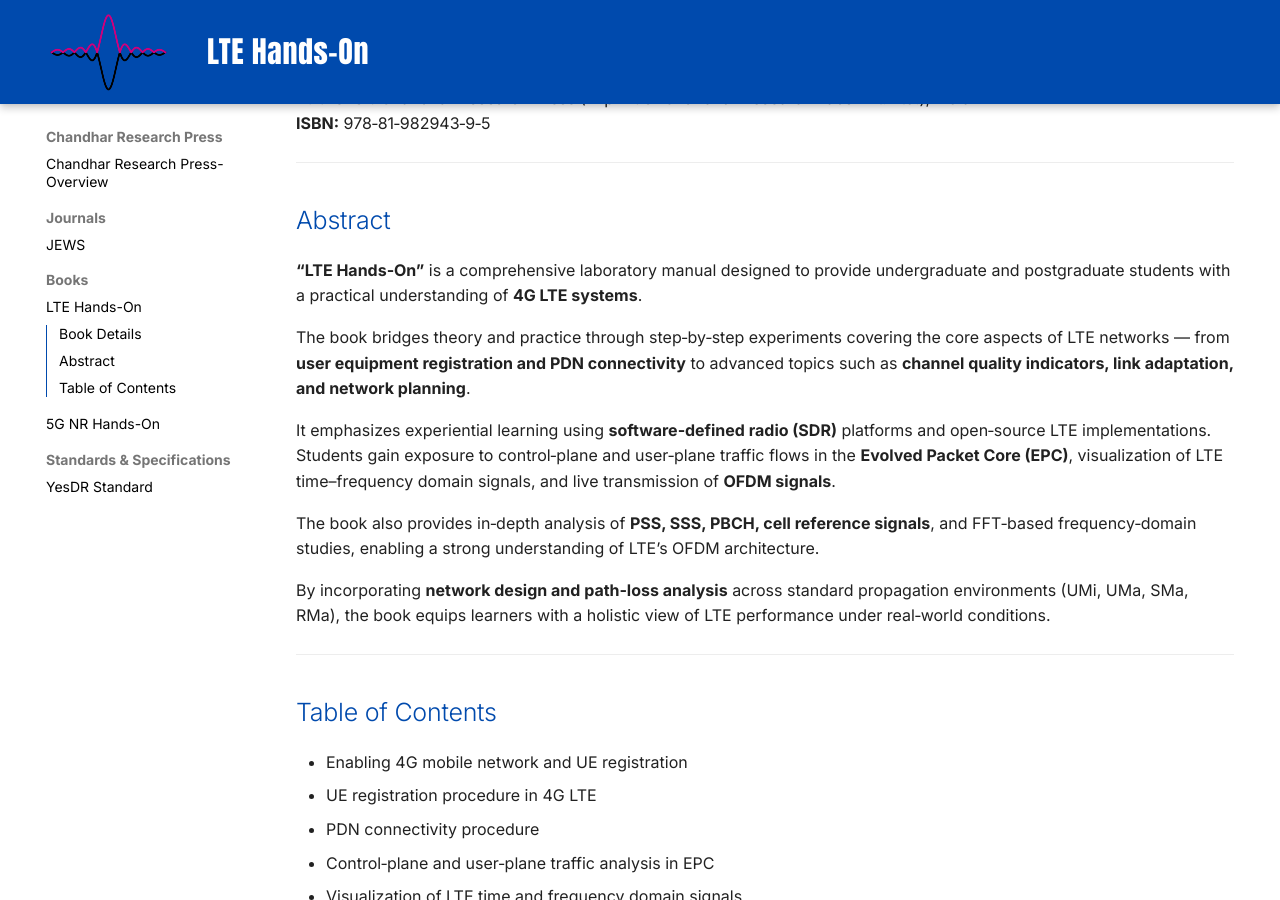
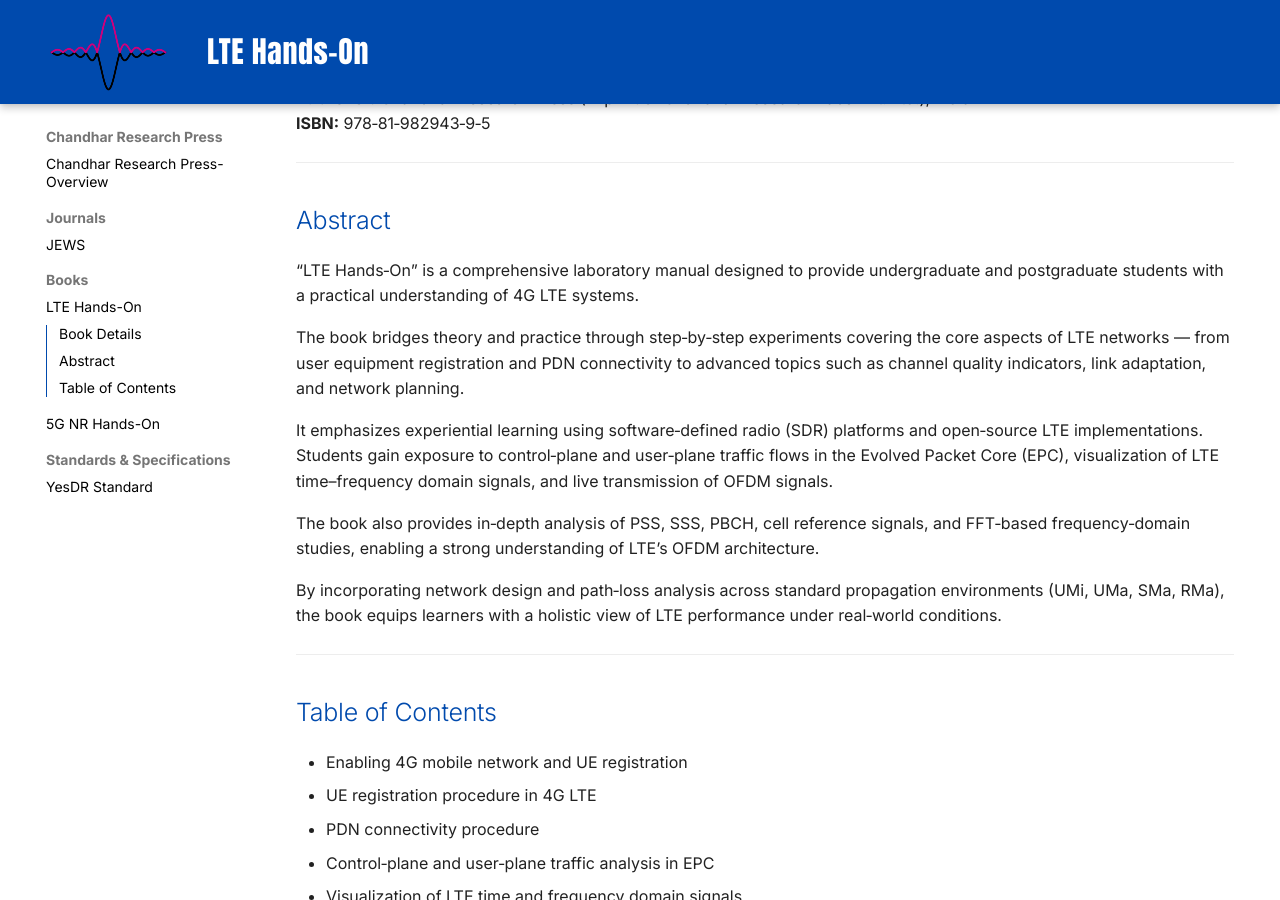
Before and after one commit to chandharlabs/chandhar-docs, an MkDocs documentation site: the page built from docs/press/lte-hands-on.md, in a window 1280 px wide and 900 px high, scrolled down 836 px. Built offline with MkDocs 1.6.1 and Material for MkDocs 9.7.7, drawn with Linux system fonts in a browser that asks for light colours.

```diff
--- a/docs/press/lte-hands-on.md
+++ b/docs/press/lte-hands-on.md
@@ -21,26 +21,26 @@ Prabhu Chandhar, Chandhar Research Labs Pvt. Ltd., BaSig Wireless Laboratories P
 
 ## Abstract
 
-**“LTE Hands‑On”** is a comprehensive laboratory manual designed to provide
+“LTE Hands‑On” is a comprehensive laboratory manual designed to provide
 undergraduate and postgraduate students with a practical understanding
-of **4G LTE systems**.
+of 4G LTE systems.
 
 The book bridges theory and practice through step‑by‑step experiments
-covering the core aspects of LTE networks — from **user equipment
-registration and PDN connectivity** to advanced topics such as
-**channel quality indicators, link adaptation, and network planning**.
+covering the core aspects of LTE networks — from user equipment
+registration and PDN connectivity to advanced topics such as
+channel quality indicators, link adaptation, and network planning.
 
-It emphasizes experiential learning using **software‑defined radio (SDR)**
+It emphasizes experiential learning using software‑defined radio (SDR)
 platforms and open‑source LTE implementations. Students gain exposure to
-control‑plane and user‑plane traffic flows in the **Evolved Packet Core (EPC)**,
+control‑plane and user‑plane traffic flows in the Evolved Packet Core (EPC),
 visualization of LTE time–frequency domain signals, and live transmission
-of **OFDM signals**.
+of OFDM signals.
 
-The book also provides in‑depth analysis of **PSS, SSS, PBCH, cell reference
-signals**, and FFT‑based frequency‑domain studies, enabling a strong
+The book also provides in‑depth analysis of PSS, SSS, PBCH, cell reference
+signals, and FFT‑based frequency‑domain studies, enabling a strong
 understanding of LTE’s OFDM architecture.
 
-By incorporating **network design and path‑loss analysis** across standard
+By incorporating network design and path‑loss analysis across standard
 propagation environments (UMi, UMa, SMa, RMa), the book equips learners with
 a holistic view of LTE performance under real‑world conditions.
 
```
